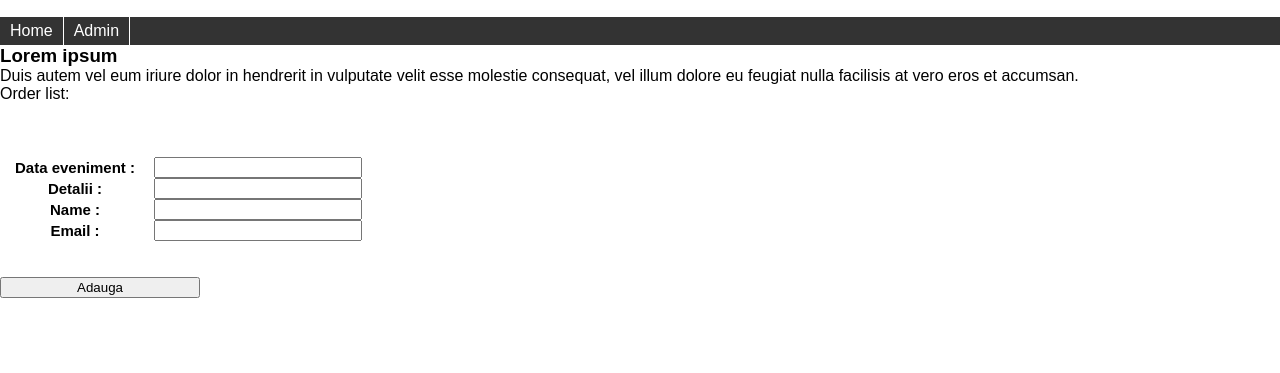
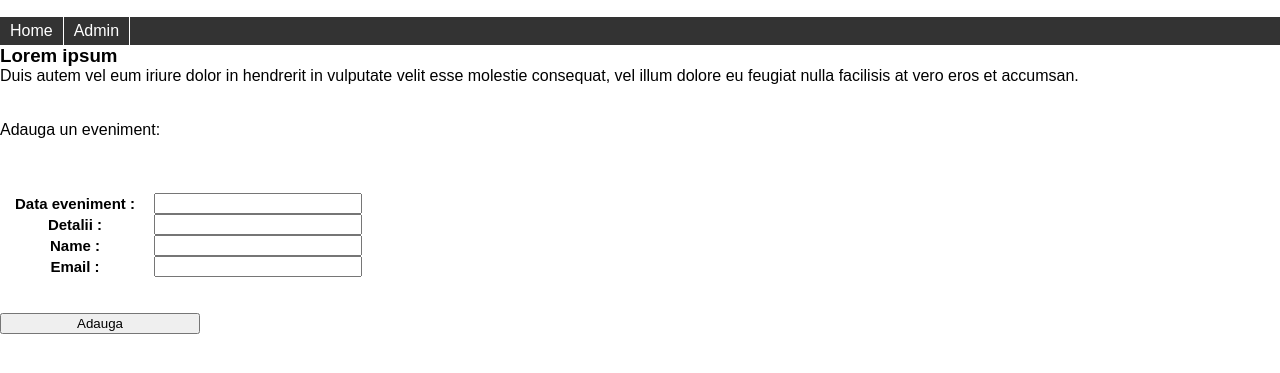
Before and after one commit to MariaGeorgianaStoica/WEBTECH-PRJ, a website: page public/index.html in a window 1280 px wide. Shown: the part 51-424 px from the top of the page. Drawn offline with nearby package versions, Linux system fonts and the light colour scheme.

Commit message:
Update frontend , title for form

```diff
--- a/public/index.html
+++ b/public/index.html
@@ -35,7 +35,9 @@
             </p>
         </section>
         <div>
-   <div id="divTitle">  Order list: </div>
+            <br>
+            <br>
+   <div id="divTitle"> Adauga un eveniment: </div>
    <br/>
 
     <table class="tabel2">
@@ -77,5 +79,7 @@
     </main>
 
 </div>
+
+
 </body>
 </html>
```
